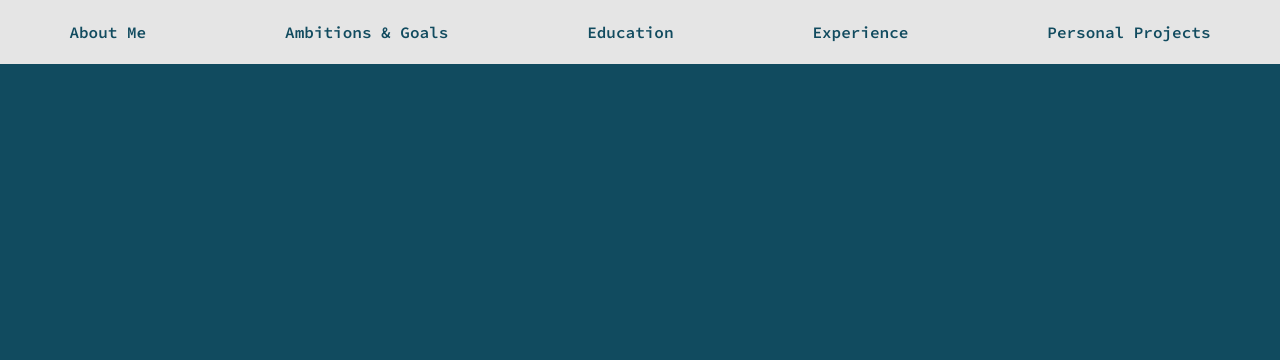
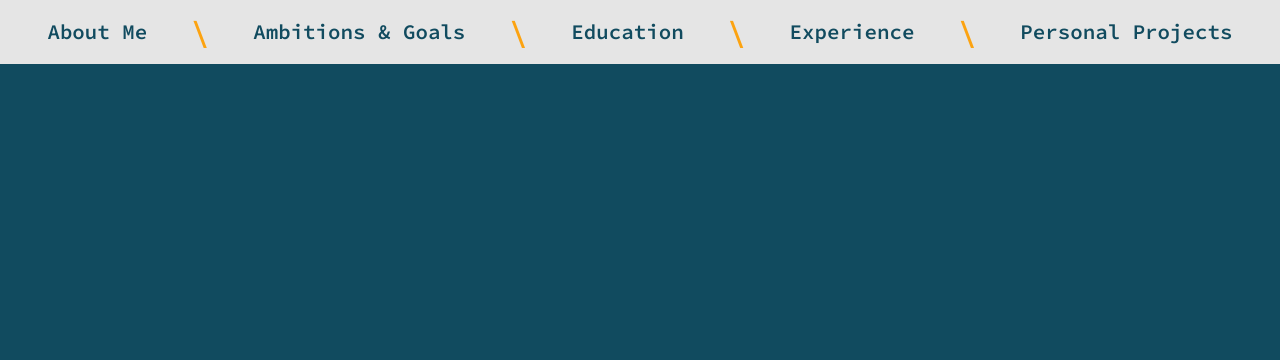
Before and after one commit to ahoopes16/tidkinbrae, a Gatsby site: page / in a window 1280 px wide. Shown: the top 360 px of the page. Built offline with nearby package versions, Linux system fonts and the light colour scheme; Gatsby itself is replaced by a stand-in of ours.

Commit message:
Create navbar dividers

```diff
--- a/src/components/navbar.js
+++ b/src/components/navbar.js
@@ -5,9 +5,21 @@ export default function Navbar() {
     return (
         <div className='navbar'>
             <Link to='/about'>About Me</Link>
+
+            <span className='navbar-divider'>\</span>
+
             <Link to='/ambitions'>Ambitions & Goals</Link>
+
+            <span className='navbar-divider'>\</span>
+
             <Link to='/education'>Education</Link>
+
+            <span className='navbar-divider'>\</span>
+
             <Link to='/experience'>Experience</Link>
+
+            <span className='navbar-divider'>\</span>
+
             <Link to='/projects'>Personal Projects</Link>
         </div>
     )
--- a/src/styles/global.scss
+++ b/src/styles/global.scss
@@ -33,21 +33,29 @@ div {
   height: $full;
 }
 
-a {
-  text-decoration: none;
-  color: $primary-color;
-}
-
-a:hover {
-  color: $secondary-color;
-}
-
 .navbar {
   background-color: $tertiary-color;
   height: $navbar-height;
   display: flex;
   justify-content: space-around;
   align-items: center;
+  font-size: 1.3em;
+  padding-left: 2%;
+  padding-right: 2%;
+}
+
+.navbar a {
+  text-decoration: none;
+  color: $primary-color;
+}
+
+.navbar a:hover {
+  color: $secondary-color;
+}
+
+.navbar-divider {
+  color: $secondary-color;
+  font-size: 1.5em;
 }
 
 .content {
```
